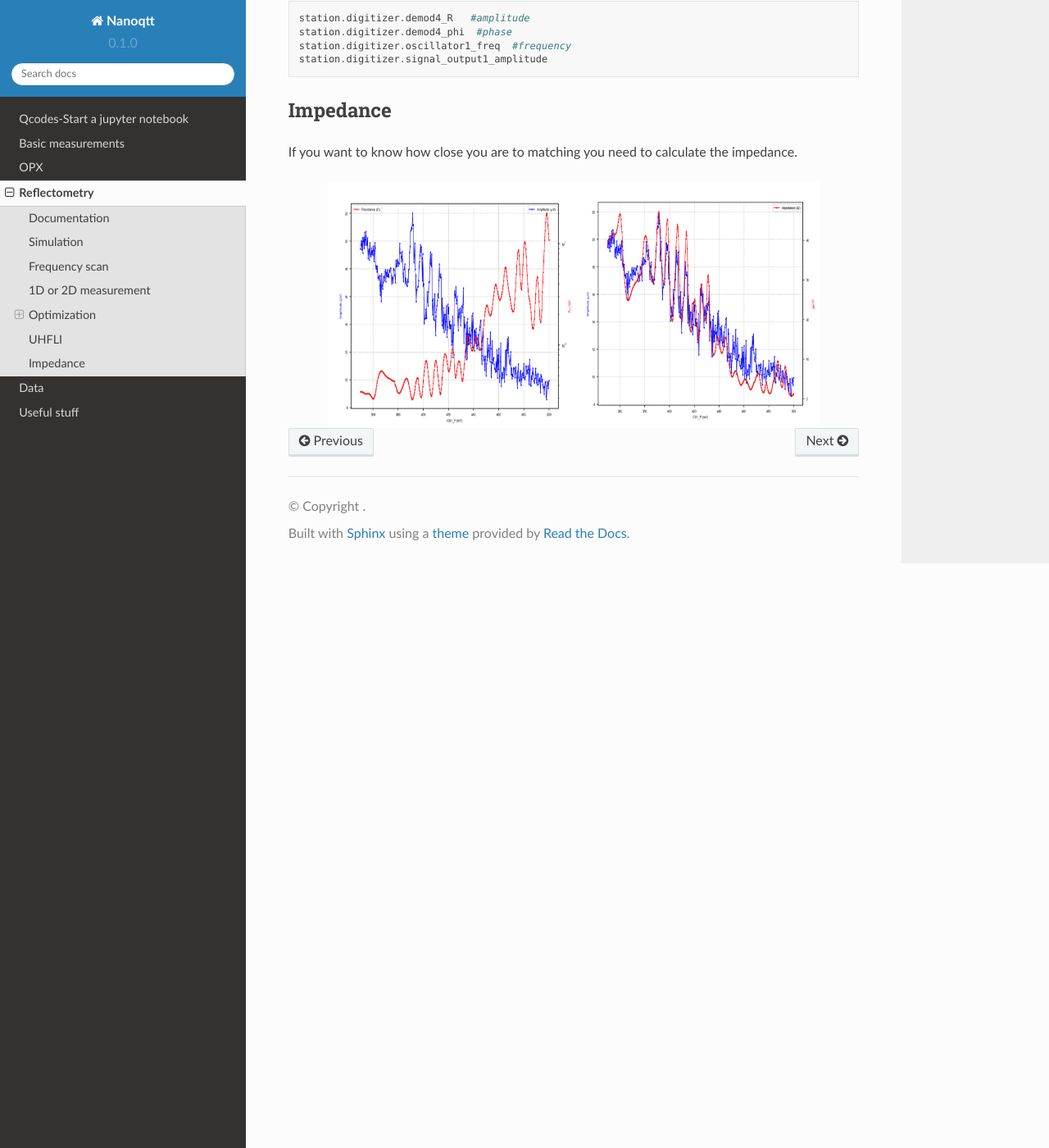
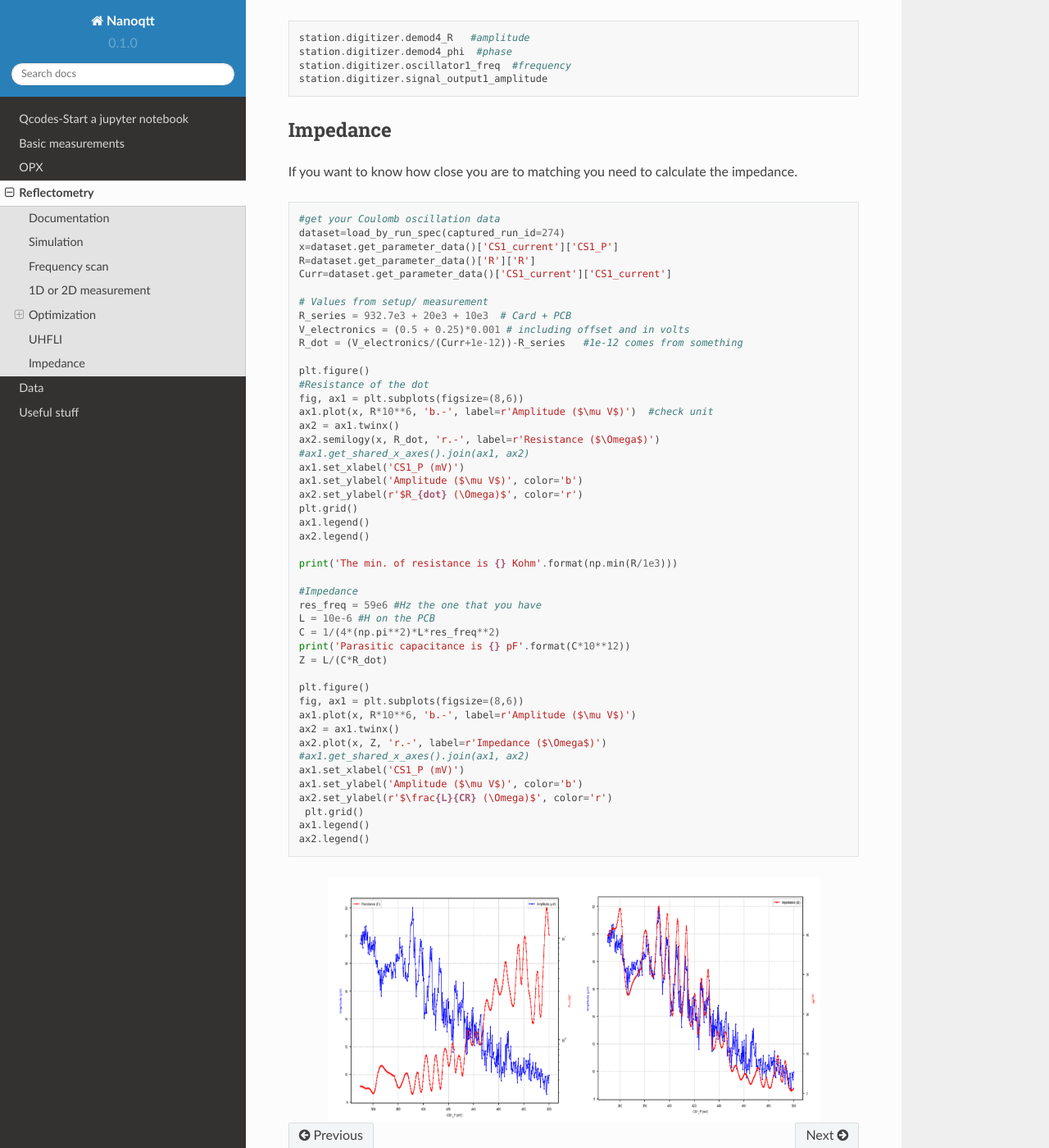
Before and after one commit to nanoelectronics-new/Nanoqtt-new-qtt-tutorial, a Sphinx documentation site: the page built from docs/source/Reflectometry.rst, in a window 1280 px wide and 1400 px high, scrolled down 6883 px. Shown: the whole window at 82% size. Built offline with Sphinx 7.4.7 and the Read the Docs theme 2.0.0, drawn with Linux system fonts in a browser that asks for light colours.

Commit message:
Update Reflectometry.rst

```diff
--- a/docs/source/Reflectometry.rst
+++ b/docs/source/Reflectometry.rst
@@ -10,6 +10,7 @@ Documentation
 Demodulation: https://docs.quantum-machines.co/1.1.5/qm-qua-sdk/docs/Guides/demod/?h=demo
 
 Fast scan: https://github.com/qua-platform/qua-libs/tree/main/Quantum-Control-Applications/Quantum-Dots/Use%20Case%201%20-%20Fast%202D%20Scans
+
 https://github.com/qua-platform/py-qua-tools/tree/main/examples/Qcodes_drivers/stability-diagram
 
 Simulation
@@ -222,7 +223,7 @@ Measurement
        exp=exp,
    )
 
-.. image:: image/opti_freq.PNG
+.. image:: image/freq_opti.PNG
    :width: 400px
    :height: 300px
    :scale: 100 %
@@ -336,6 +337,7 @@ Impedance
 If you want to know how close you are to matching you need to calculate the impedance.
 
 .. code-block:: python
+
    #get your Coulomb oscillation data
    dataset=load_by_run_spec(captured_run_id=274)
    x=dataset.get_parameter_data()['CS1_current']['CS1_P']
```
